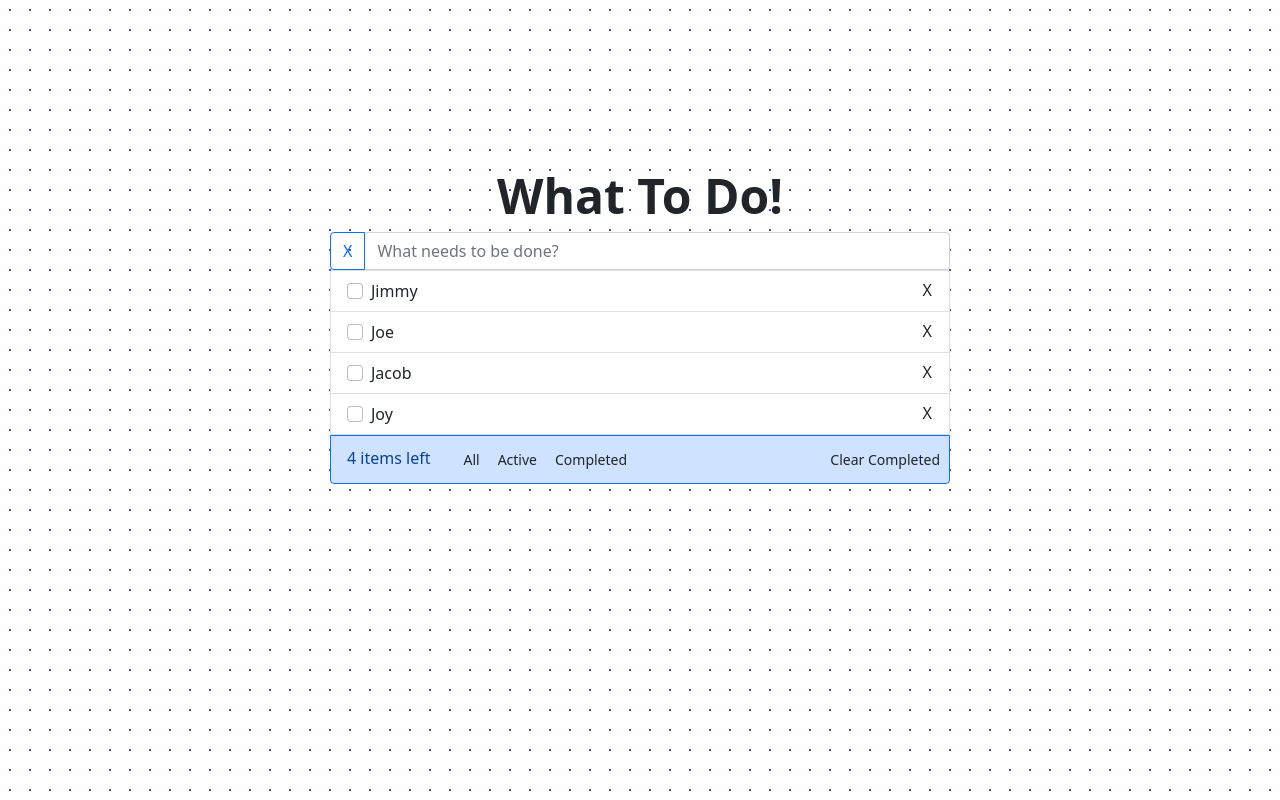
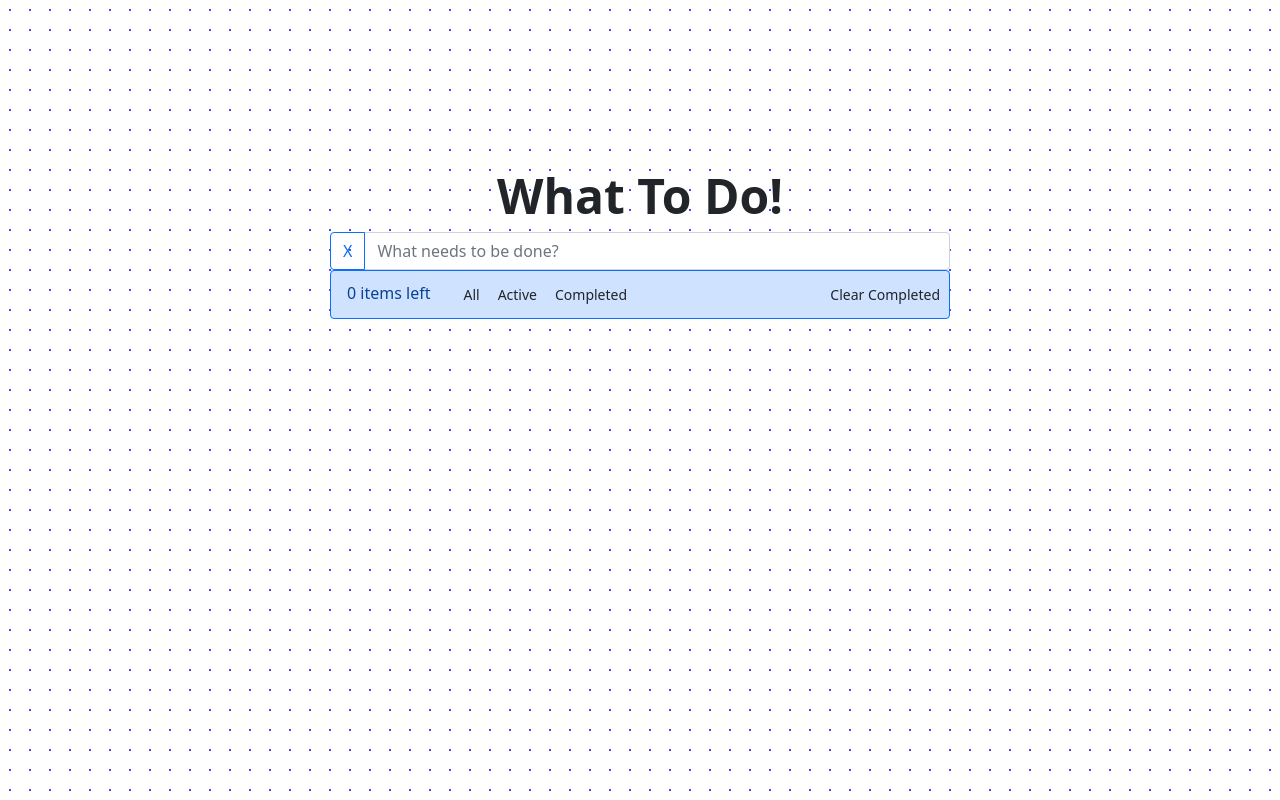
Before and after one commit to Jzhen123/React-To-Do-List, a React (Create React App) app: page / in a window 1280 px wide. Built offline with nearby package versions, Linux system fonts and the light colour scheme.

Commit message:
Added feature bar to Task Component

```diff
--- a/src/App.js
+++ b/src/App.js
@@ -4,16 +4,6 @@ import Header from './Header'
 import ToDoList from './ToDoList'
 
 class App extends React.Component {
-  constructor(props) {
-    super(props);
-    this.tasks = [
-      { text: 'Jimmy' },
-      { text: 'Joe' },
-      { text: 'Jacob' },
-      { text: 'Joy' },
-  ];
-  };
-
   render() {
 
     return (
--- a/src/Input.js
+++ b/src/Input.js
@@ -40,6 +40,8 @@ class Input extends React.Component {
                     />
                 </div>
             </form>
+
+
         )
     }
 }
--- a/src/Task.js
+++ b/src/Task.js
@@ -8,6 +8,8 @@ class Task extends React.Component {
 
     render() {
         return (
+            <>
+                {
                     this.tasks.map((item, index) => {
                         return (
                             <li className="list-group-item" key={index}>
@@ -18,6 +20,16 @@ class Task extends React.Component {
                             </li>
                         )
                     })
+                }
+
+                <li className="list-group-item position-relative text-start list-group-item-primary border border-primary rounded-bottom">
+                    {this.tasks.length} items left
+                    <button type="button" className="btn btn-sm ms-4">All</button>
+                    <button type="button" className="btn btn-sm">Active</button>
+                    <button type="button" className="btn btn-sm">Completed</button>
+                    <button type="button" className="btn btn-sm position-absolute top-0 end-0 mt-2">Clear Completed</button>
+                </li>
+            </>
         )
     }
 }
--- a/src/ToDoList.js
+++ b/src/ToDoList.js
@@ -5,11 +5,9 @@ class ToDoList extends React.Component {
 
     constructor(props) {
         super(props);
-        this.tasks = props.tasks
+        this.tasks = [];
 
         this.handler = this.handler.bind(this)
-        // this.handleChange = this.handleChange.bind(this);
-        // this.handleSubmit = this.handleSubmit.bind(this);
     }
 
     handler(tasks) {
@@ -17,46 +15,15 @@ class ToDoList extends React.Component {
             tasks: tasks
         })
     }
-    // handleSubmit(event) {
-    //     if (this.state.value !== '') {
-    //         this.tasks.push({ text: this.state.value })
-    //     }
-    //     this.setState({ value: '' })
-    //     event.preventDefault();
-    // }
-
-    // handleChange(event) {
-    //     this.setState({ value: event.target.value })
-    // }
 
     render() {
         return (
             <>
-                {/* <form onSubmit={this.handleSubmit}>
-                    <div className="input-group">
-                        <button className="btn btn-outline-primary" onClick={this.handleSubmits} type="submit">X</button>
-                        <input
-                            type="text"
-                            value={this.state.value}
-                            className="form-control"
-                            placeholder="What needs to be done?"
-                            onChange={this.handleChange}
-                        />
-                    </div>
-                </form> */}
                 <Input tasks={this.tasks}
                 handler = {this.handler}
                 />
                 <ul className="list-group">
                     <Task tasks={this.tasks} />
-
-                    <li className="list-group-item position-relative text-start list-group-item-primary border border-primary rounded-bottom">
-                        {this.tasks.length} items left
-                    <button type="button" className="btn btn-sm ms-4">All</button>
-                        <button type="button" className="btn btn-sm">Active</button>
-                        <button type="button" className="btn btn-sm">Completed</button>
-                        <button type="button" className="btn btn-sm position-absolute top-0 end-0 mt-2">Clear Completed</button>
-                    </li>
                 </ul>
             </>
         )
```
Lines whose indentation alone changed are shown as unchanged.
